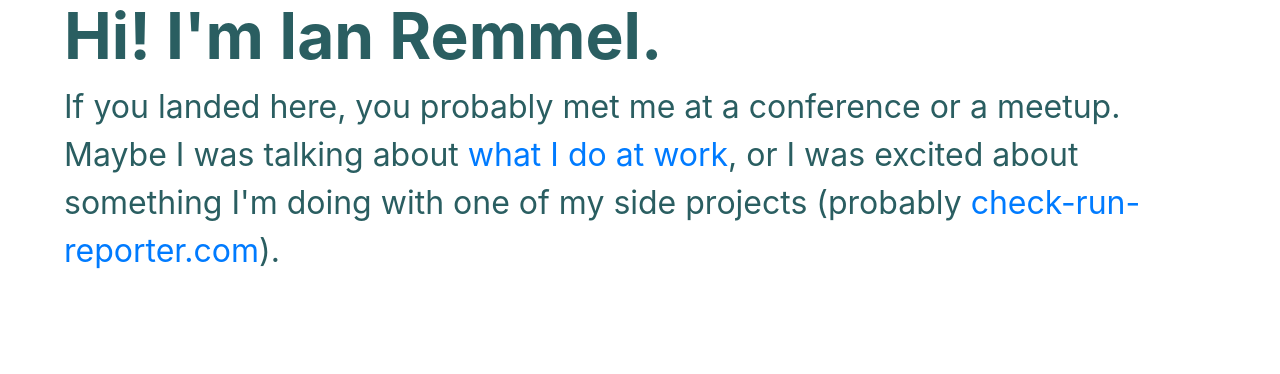
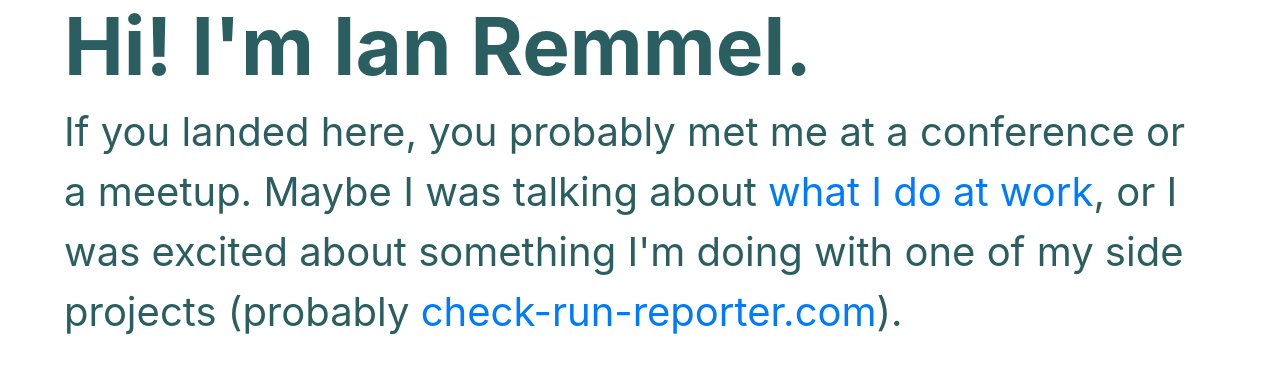
Before and after one commit to ianwremmel/ianwremmel.com, a Gatsby site: page / in a window 1280 px wide. Shown: the part 98-472 px from the top of the page. Built offline with nearby package versions, Linux system fonts and the light colour scheme; Gatsby itself is replaced by a stand-in of ours; a web font is replaced by a local one.

Commit message:
feat: allow users to change font size

```diff
--- a/src/components/layout.scss
+++ b/src/components/layout.scss
@@ -13,4 +13,4 @@
 $headings-font-weight: bold;
 $headings-line-height: 1.2;
 
-@import 'node_modules/bootstrap/scss/bootstrap.scss';
+@import '~bootstrap/scss/bootstrap.scss';
--- a/src/pages/index.module.scss
+++ b/src/pages/index.module.scss
@@ -21,9 +21,9 @@
 }
 
 .headingRow h1 {
-  font-size: 5vw;
+  font-size: calc(1rem + 5vw);
 }
 
 .bodyRow {
-  font-size: 2.5vw;
+  font-size: calc(0.5rem + 2.5vw);
 }
```
